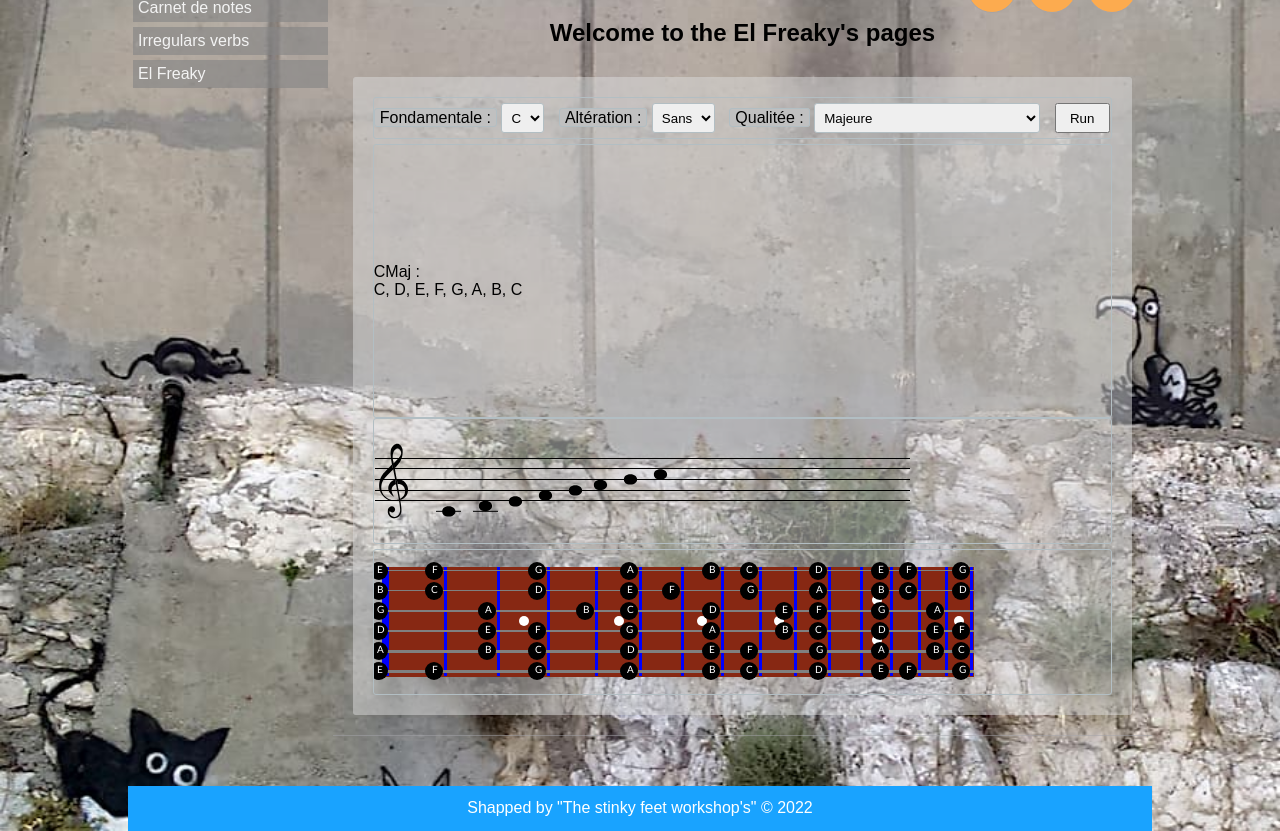
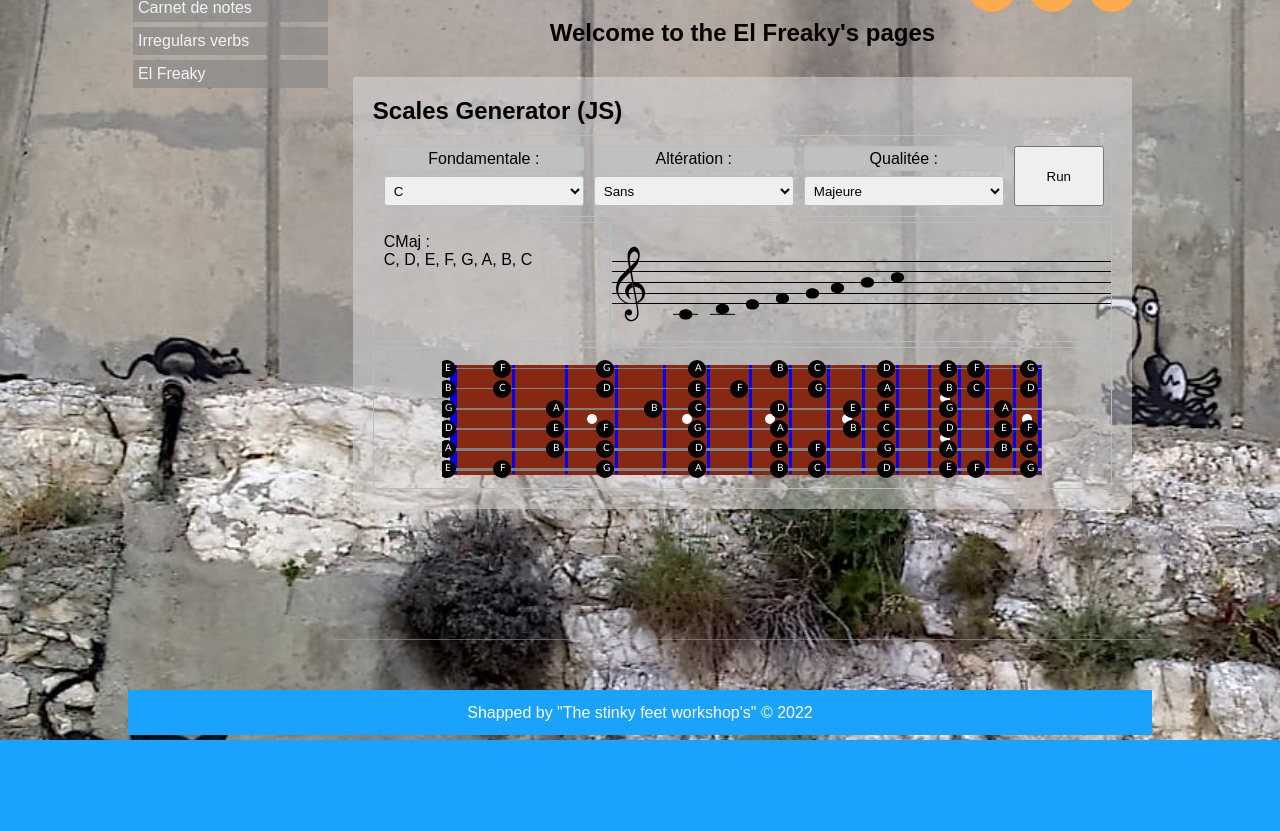
Before and after one commit to FreakyFennec/test-site, a PHP site: page /El_Freaky/scale_generator/scale_generator.html in a window 1280 px wide. Shown: the part 62-893 px from the top of the page. After the commit the page ends 802 px from the top, so only its background shows below. Run offline with PHP 8.4, Linux system fonts and the light colour scheme.

Commit message:
fixed css of scale_generator

```diff
--- a/El_Freaky/scale_generator/assets/css/style-scales-generator-01-01.css
+++ b/El_Freaky/scale_generator/assets/css/style-scales-generator-01-01.css
@@ -4,68 +4,119 @@ style-scales-generator-01-01.css
 Par AHJ
 */
 
+
+
 #form-scales-generator {
+  display: grid;
+
+  grid-template-columns: repeat(4, 1fr);
+  grid-template-rows: 30px 30px;
+
+  grid-template-areas: "lab-fondamentale lab-alteration lab-qualitee button"
+                        "fondamentale alteration qualitee button";
+
+  margin: 10px 0px 0px 0px;
+  padding: 5px 5px 15px 5px;
+
   border: 1px solid #b2bec3;
   border-radius: 3px;
+}
+
+#lab-fondamentale, #lab-alteration, #lab-qualitee {
+  grid-area: lab-fondamentale, lab-alteration, lab-qualitee;
+}
+#fondamentale {
+  grid-area: fondamentale;
+}
+
+#alteration {
+  grid-area: alteration;
+}
+
+#qualitee {
+  grid-area: qualitee;
+}
+
+label {
+  height: 25px;
+  width: 200px;
+
+  display: flex;
+  justify-content: center;
+  align-items: center;
+
+  margin: 5px;
   padding: 0px 0px 0px 0px;
-  margin: 0px 0px 0px 0px;
-}
-label {
-  height: 30px;
+
   background-color: silver;
   border: 1px solid #b2bec3;
   border-radius: 3px;
-  margin: 5px 0px 5px 0px;
-  padding: 0px 5px 0px 5px;
 }
 select {
   height: 30px;
+  width: 200px;
+
+  margin: 5px;
+  padding: 0px 5px 0px 5px;
+
   border: 1px solid #b2bec3;
   border-radius: 3px;
-  margin: 5px 10px 5px 0px;
-  padding: 0px 5px 0px 5px;
 }
-button {
-  height: 30px;
-  width: 55px;
-  margin: 0px 0px 0px 0px;
-  padding: 0px 0px 0px 0px;
-}/**/
+
 #button-run {
-  display: inline-block;
-  text-align: center;
-  margin: 0px 0px 0px 0px;
-  padding: 0px 0px 0px 0px;
+  height: 60px;
+  width: 90px;
+
+  margin: 5px;
+  padding: 0px;
 }
-#resultsAngloSaxAndStaff {/*
+
+#resultsAngloSaxAndStaff {
+  display: grid;
+
+  grid-template-columns: repeat(2, 1fr);
+  grid-template-rows: 120px;
+
+  grid-template-areas: "notation-anglo-sax postCanvas";
+
+  margin: 5px 0px 5px 0px;
+  padding: 0px 0px 0px 0px;/*
   border: 1px solid #b2bec3;
   border-radius: 3px;  */
-  margin: 5px 0px 5px 0px;
-  padding: 0px 0px 0px 0px;
-}
+}/*
 #notesAngloSax {
+  grid-area: notesAngloSax;
+
+  border: 1px solid #b2bec3;
+  border-radius: 3px;
+}*/
+#notation-anglo-sax {
+  margin: 0px 0px 0px 0px;
+  padding: 10px;
+
+  border: 1px solid #b2bec3;
+  border-radius: 3px;
+}/*
+#scalesGenerator {
+  position: relative;
+  top: 50%;
+  transform: translateY(-50%);
+  background-color: #;*//*
   border: 1px solid #b2bec3;
   border-radius: 3px;
   margin: 0px 0px 0px 0px;
+  padding: 16% 0% 16% 0%;
+}*/
+#postCanvas {
+  grid-area: postCanvas;
+
+  display: flex;
+  justify-content: center;
+  align-items: center;
+
+  margin: 0px 0px 0px 0px;
   padding: 0px 0px 0px 0px;
-}
-#notation-anglo-sax {
+
   border: 1px solid #b2bec3;
   border-radius: 3px;
 }
-#scalesGenerator {/*
-  position: relative;
-  background-color: #;
-  top: 50%;
-  transform: translateY(-50%);*//*
-  border: 1px solid #b2bec3;
-  border-radius: 3px; */
-  margin: 0px 0px 0px 0px;
-  padding: 16% 0% 16% 0%;
-}
-#postCanvas {
-  border: 1px solid #b2bec3;
-  border-radius: 3px;
-  margin: 0px 0px 0px 0px;
-  padding: 0px 0px 0px 0px;
-}
--- a/El_Freaky/scale_generator/scale_generator.html
+++ b/El_Freaky/scale_generator/scale_generator.html
@@ -34,11 +34,10 @@
 			<h1 class="title-content">Welcome to the El Freaky's pages</h1>
 
             <article>
-                <div class="row" id="links-and-posts">
-                    <div class="col-lg-10" id="post">
+                <h2 id="title-article">Scales Generator (JS)</h2>
 
                 <form class="col-md-12" id="form-scales-generator">
-                            <label for="fondamentale">Fondamentale :</label>
+                    <label id="lab-fondamentale" for="fondamentale">Fondamentale :</label>
                     <select id="fondamentale" name="fondamentale">
                         <option value="C" selected="selected">C</option>
                         <option value="D">D</option>
@@ -48,14 +47,15 @@
                         <option value="A">A</option>
                         <option value="B">B</option>
                     </select>
-                            <label for="alteration">Altération :</label>
+
+                    <label id="lab-alteration" for="alteration">Altération :</label>
                     <select id="alteration" name="alteration">
                         <option value=" " selected="selected">Sans</option>
                         <option value="#">#</option>
                         <option value="b">b</option>
                     </select>
 
-                            <label for="qualitee">Qualitée :</label>
+                    <label id="lab-qualitee" for="qualitee">Qualitée :</label>
                     <select id="qualitee" name="qualitee">
                         <option value="Maj" selected="selected">Majeure</option>
                         <option value="minNat">Mineure naturelle</option>
@@ -77,17 +77,16 @@
                     </div>
 
                     <div class="col-md-9" id="postCanvas" onload="draw_4();">
-                                <canvas id="canvas_4" width="540" height="120"></canvas>
+                        <canvas id="canvas_4" width="500" height="120"></canvas>
                     </div>
                 </section>
 
                 <section class="manche" id="postCanvas" onload="draw_6();">
                     <canvas id="canvas_6" width="600" height="140"></canvas>
                 </section>
+            </article>
 
-                    </div><!-- /.col-md-10 -->
         </section><!-- /.end content -->
-            </article>
 
             <aside class="aside"><!-- aside -->
                 <ul class="ul-aside">
```
Also changed, not shown: El_Freaky/assets/css/style-main.css (line endings or trailing spaces). Lines whose indentation alone changed are shown as unchanged.
